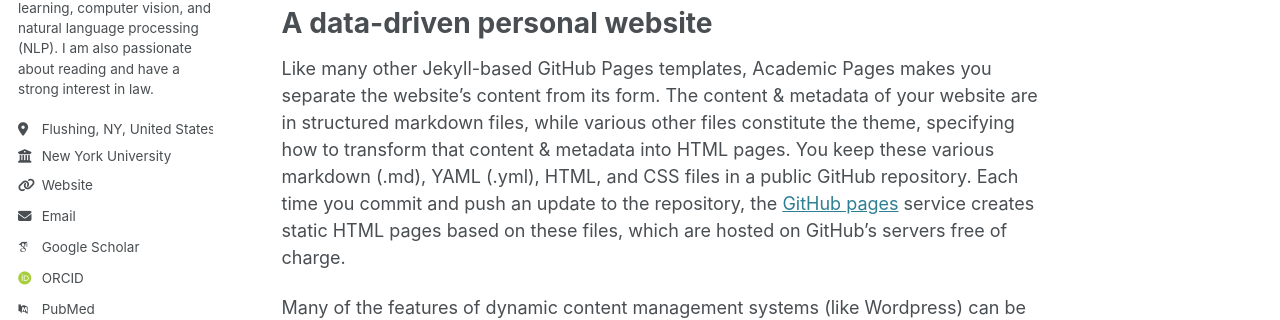
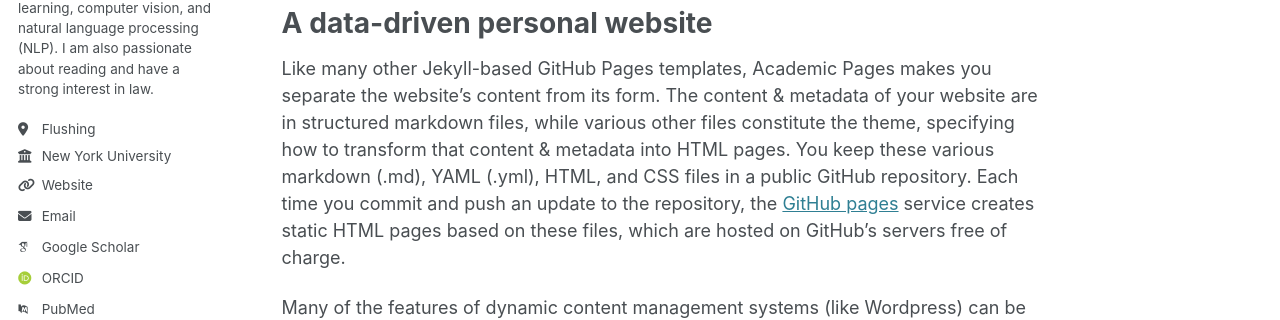
Before and after one commit to zhouzhou38/zhouzhou38.github.io, a Jekyll site: the page built from _pages/about.md, in a window 1280 px wide. Shown: the part 436-756 px from the top of the page. Built offline with Jekyll 4.4.1, drawn with Linux system fonts in a browser that asks for light colours; some web fonts are replaced.

Commit message:
Update _config.yml

```diff
--- a/_config.yml
+++ b/_config.yml
@@ -25,7 +25,7 @@ author:
   name             : "Zhou Zhou"
   pronouns         : "he/his"
   bio              : "I am a software developer, full-stack developer, and avid gamer with expertise in machine learning, deep learning, computer vision, and natural language processing (NLP). I am also passionate about reading and have a strong interest in law."
-  location         : "Flushing, NY, United States"
+  location         : "Flushing"
   employer         : "New York University"
   uri              : "" # URL
   email            : "none@example.org"
```
